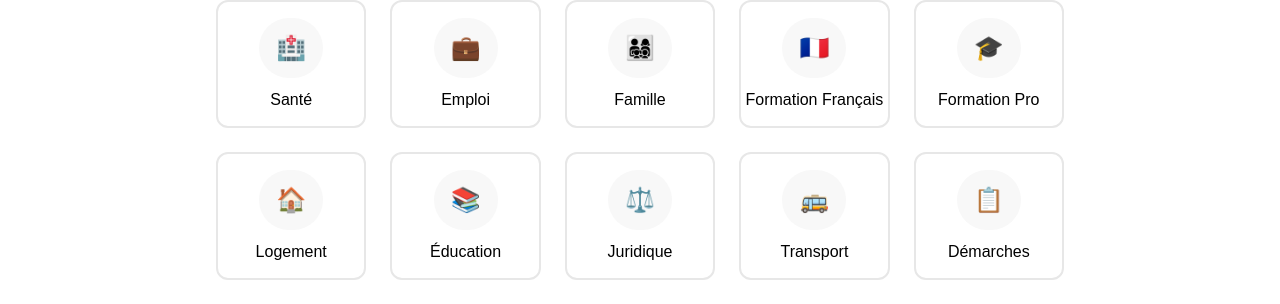
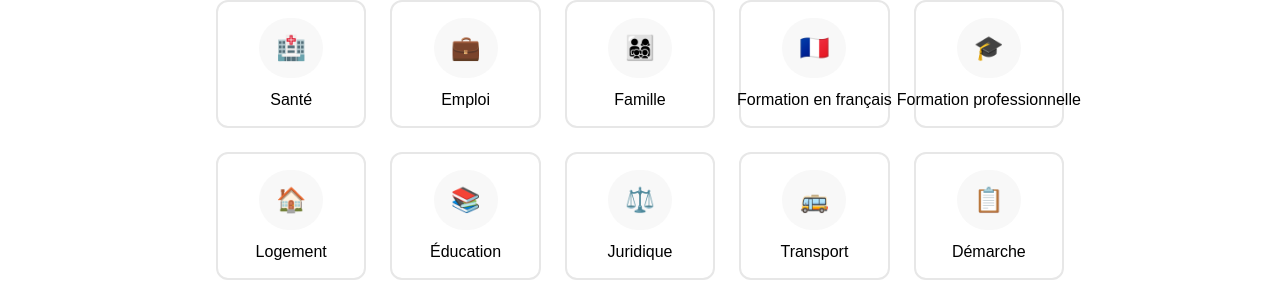
Before and after one commit to elonmsk/Assistant-Triptik, a Next.js app: page / in a window 1280 px wide. Both pictures are taken after a click on the button "👤 Accompagnant.e". Shown: the part 313-617 px from the top of the page. Built offline with nearby package versions, Linux system fonts and the light colour scheme.

Commit message:
singulier

```diff
--- a/components/pages/accompagnant-page.tsx
+++ b/components/pages/accompagnant-page.tsx
@@ -58,16 +58,16 @@ export default function AccompagnantPage() {
   { name: "Santé", icon: "🏥" },
   { name: "Emploi", icon: "💼" },
   { name: "Famille", icon: "👨‍👩‍👧‍👦" },
-    { name: "Formation Français", icon: "🇫🇷" },
-    { name: "Formation Pro", icon: "🎓" },
+  { name: "Formation en français", icon: "🇫🇷" },
+  { name: "Formation professionnelle", icon: "🎓" },
   { name: "Logement", icon: "🏠" },
   { name: "Éducation", icon: "📚" },
   { name: "Juridique", icon: "⚖️" },
   { name: "Transport", icon: "🚌" },
-    { name: "Démarches", icon: "📋" },
+  { name: "Démarche", icon: "📋" },
   { name: "Culture", icon: "🖼️" },
   { name: "Handicap", icon: "♿" },
-    { name: "Aides", icon: "💰" },
+  { name: "Aide", icon: "💰" },
   ]
 
   return (
```
Lines whose indentation alone changed are shown as unchanged.
